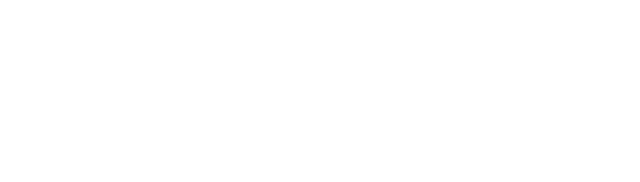
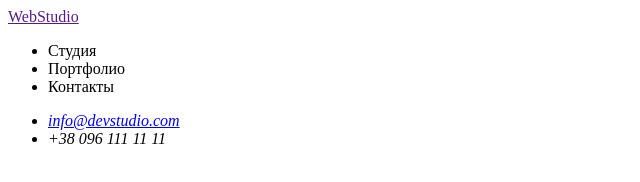
Before and after one commit to Bohdan-Antonets/goit-markup-hw-01, a plain HTML site: page index.html in a window 1280 px wide. Shown: the whole page, without its empty margins (0-640 px from the left). Drawn offline with Linux system fonts and the light colour scheme.

Commit message:
Содаёт Хедер
Добавлена навигация и контактные данные

```diff
--- a/index.html
+++ b/index.html
@@ -4,9 +4,27 @@
     <meta charset="UTF-8">
     <meta http-equiv="X-UA-Compatible" content="IE=edge">
     <meta name="viewport" content="width=device-width, initial-scale=1.0">
-    <title>Document</title>
+    <title>Студия</title>
 </head>
 <body>
+    <!-- {Header with navigation and contacts} -->
+    <header>
+        <nav>
+            <a href="">WebStudio</a>
+            <ul>
+                <li><span>Студия</span></li>
+                <li><span>Портфолио</span></li>
+                <li><span>Контакты</span></li>
+            </ul>
+        </nav>
+
+        <address>
+                <ul>
+                    <li><a href="mailto:info@devstudio.com">info@devstudio.com</a></li>
+                    <li><a href="tel:+380961111111"></a>+38 096 111 11 11</li>
+                </ul>
+        </address>
+    </header>
 
 </body>
 </html>
```
